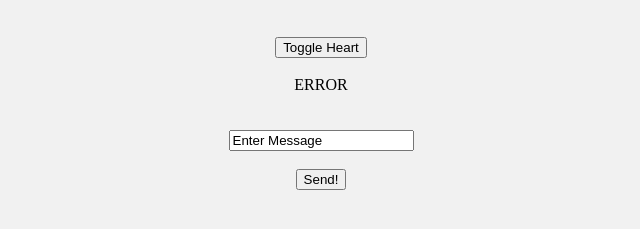
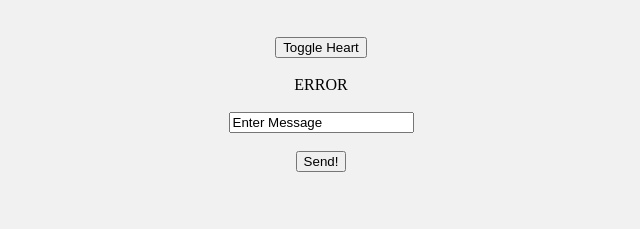
Before and after one commit to rstrom1763/Raspi_heart, a website: page node/static/index.html in a window 1280 px wide. Shown: the part 61-290 px from the top of the page, without its empty margins (319-959 px from the left). Drawn offline with Linux system fonts and the light colour scheme; files that its build step writes are made by us from their sources; no server answers; files whose address does not match are found by name.

Commit message:
Got rid of extra space between divs
Made the web interface look better by making the space between the items consistent.

```diff
--- a/node/static/index.html
+++ b/node/static/index.html
@@ -15,7 +15,7 @@
   <div id="wrapper">
     <h1>Toggle Heart Status</h1><br>
     <button onclick="toggle()" id="button">Toggle Heart</button><br><br>
-    <div id="status" onload="set_initial_status();"></div><br /><br />
+    <div id="status" onload="set_initial_status();"></div><br />
     <input type="text" name="input" id="input" onfocus="this.value=''" value="Enter Message" /><br /><br />
     <button onclick="set_text()" id="set_text">Send!</button><br /><br />
   </div>
```
